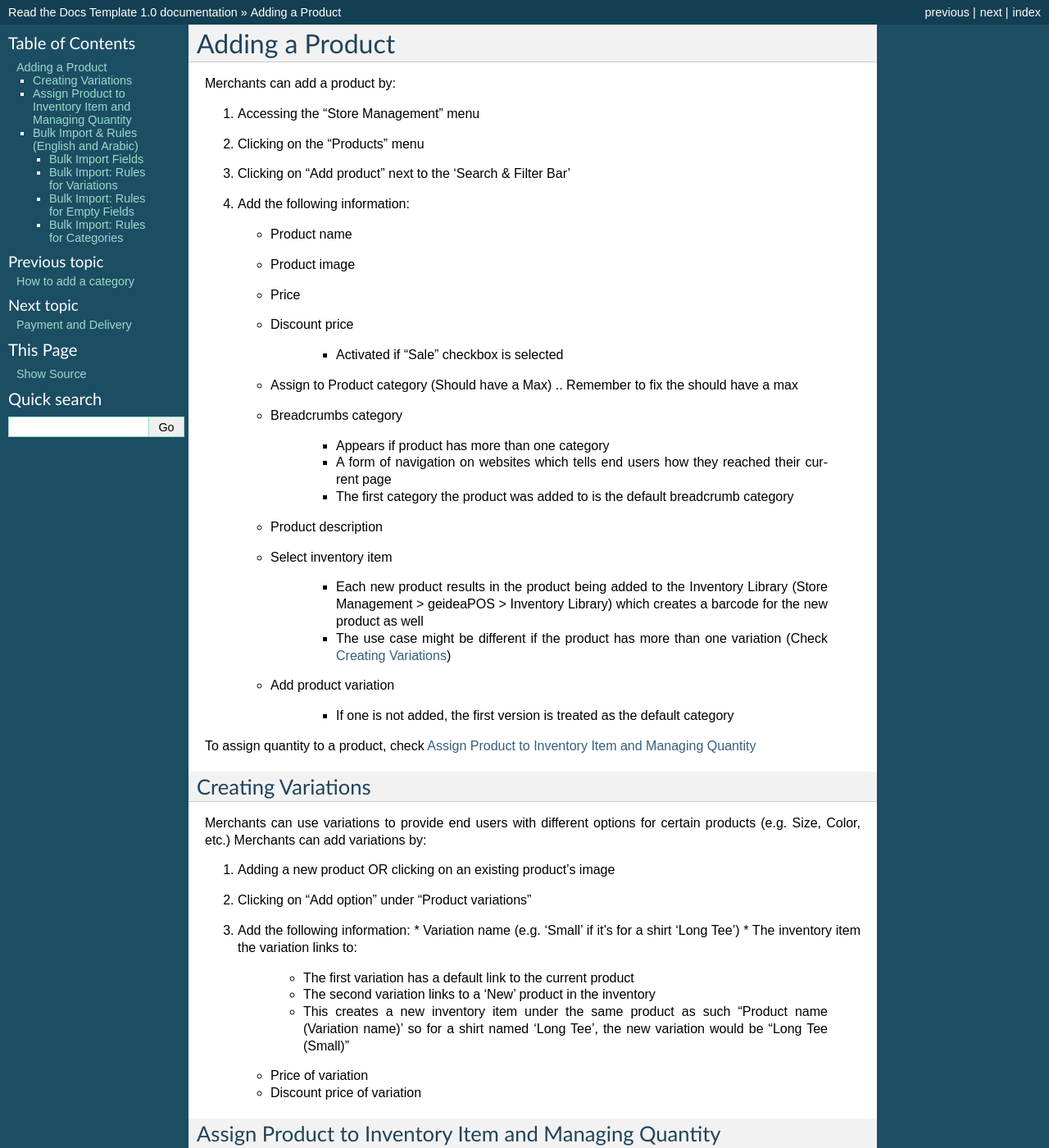
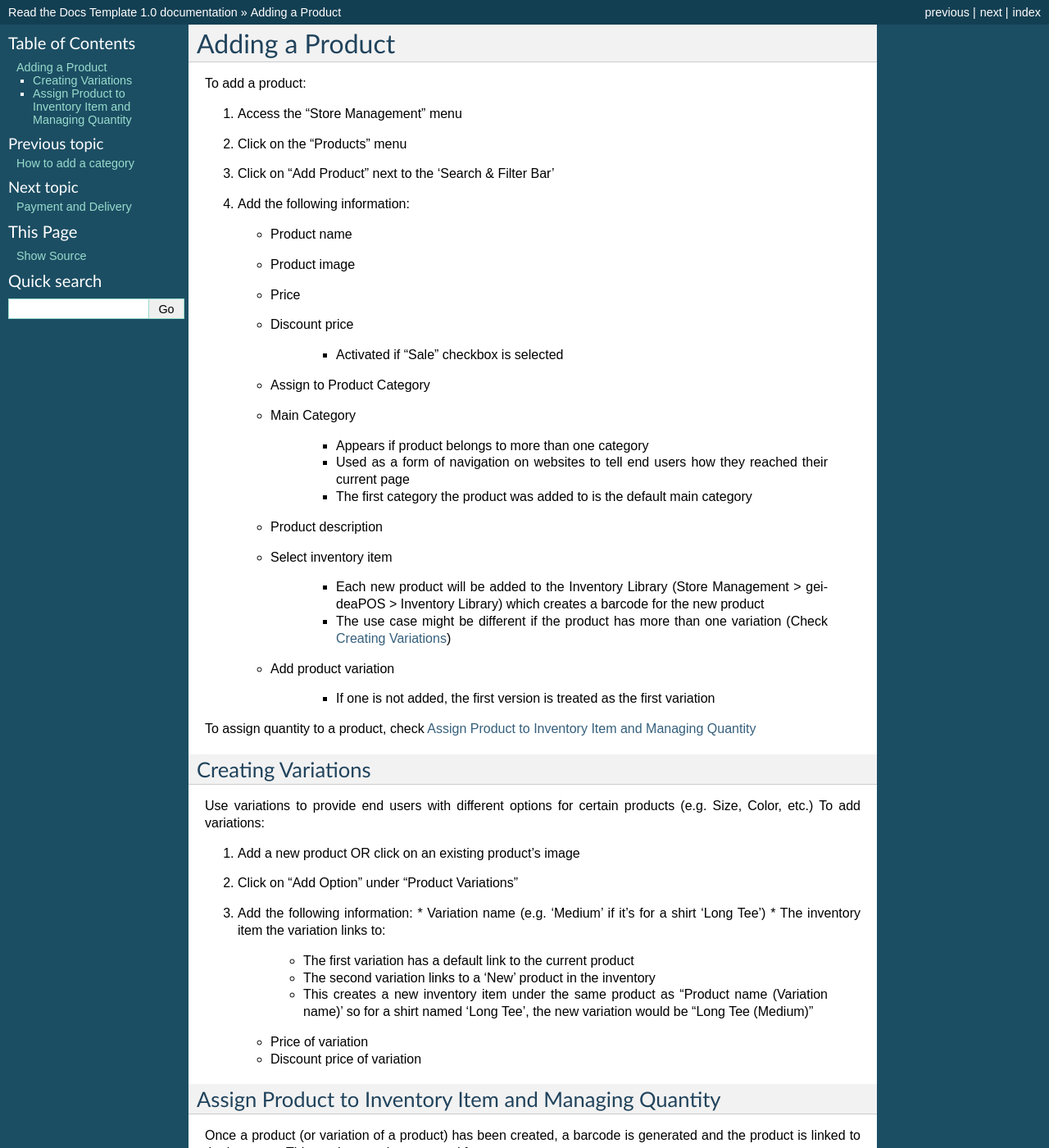
Before and after one commit to KhalilMayyasi/WBDocumentation, a Sphinx documentation site: the page built from docs/AddingProduct.rst, in a window 1280 px wide and 1400 px high. Shown: the whole window at 82% size. Built offline with Sphinx 7.4.7, drawn with Linux system fonts in a browser that asks for light colours; pages that are not in the unit, such as notebooks, are missing from menus; some of the changed text lies outside the part shown.

Commit message:
rerwite information in this section

```diff
--- a/docs/AddingProduct.rst
+++ b/docs/AddingProduct.rst
@@ -2,11 +2,11 @@
 Adding a Product
 ================================
 
-Merchants can add a product by:
+To add a product:
 
-#. Accessing the “Store Management” menu
-#. Clicking on the “Products” menu
-#. Clicking on “Add product” next to the ‘Search & Filter Bar’
+#. Access  the “Store Management” menu
+#. Click on the “Products” menu
+#. Click on “Add Product” next to the ‘Search & Filter Bar’
 #. Add the following information:
 
    * Product name
@@ -16,20 +16,20 @@ Merchants can add a product by:
 
       * Activated if “Sale” checkbox is selected
 
-   * Assign to Product category (Should have a Max) .. Remember to fix the should have a max
-   * Breadcrumbs category
+   * Assign to Product Category
+   * Main Category
 
-      * Appears if product has more than one category
-      * A form of navigation on websites which tells end users how they reached their current page
-      * The first category the product was added to is the default breadcrumb category
+      * Appears if product belongs to more than one category
+      * Used as a form of navigation on websites to tell end users how they reached their current page
+      * The first category the product was added to is the default main category
    * Product description
    * Select inventory item
 
-      * Each new product results in the product being added to the Inventory Library (Store Management > geideaPOS > Inventory Library) which creates a barcode for the new product as well
+      * Each new product will be  added to the Inventory Library (Store Management > geideaPOS > Inventory Library) which creates a barcode for the new product
       * The use case might be different if the product has more than one variation (Check :ref:`Creating Variations`)
    * Add product variation
 
-      * If one is not added, the first version is treated as the default category
+      * If one is not added, the first version is treated as the first variation
 
 To assign quantity to a product, check :ref:`Assign Product to Inventory Item and Managing Quantity`
 
@@ -37,17 +37,17 @@ To assign quantity to a product, check :ref:`Assign Product to Inventory Item an
 Creating Variations
 -------------------------------
 
-Merchants can use variations to provide end users with different options for certain products (e.g. Size, Color, etc.)
-Merchants can add variations by:
+Use variations to provide end users with different options for certain products (e.g. Size, Color, etc.)
+To add variations:
 
-#. Adding a new product OR clicking on an existing product’s image
-#. Clicking on “Add option” under “Product variations”
+#. Add a new product OR click on an existing product’s image
+#. Click on “Add Option” under “Product Variations”
 #. Add the following information:
-   * Variation name (e.g. ‘Small’ if it’s for a shirt ‘Long Tee’)
+   * Variation name (e.g. ‘Medium’ if it’s for a shirt ‘Long Tee’)
    * The inventory item the variation links to:
       * The first variation has a default link to the current product
       * The second variation links to a ‘New’ product in the inventory
-      * This creates a new inventory item under the same product as such “Product name (Variation name)’ so for a shirt named ‘Long Tee’, the new variation would be “Long Tee (Small)”
+      * This creates a new inventory item under the same product as “Product name (Variation name)’ so for a shirt named ‘Long Tee’, the new variation would be “Long Tee (Medium)”
    * Price of variation
    * Discount price of variation
 
@@ -69,102 +69,102 @@ Once a product (or variation of a product) has been created, a barcode is genera
   :width: 700
   :alt: Alternative text
 
-Adding inventory (product quantity) for the first variation can be done by:
+To add inventory (product quantity) for the first variation:
 
-#. Clicking on ‘New > Receipt’
-#. Adding the following information
+#. Click on ‘New > Receipt’
+#. Add the following information:
 
     * Warehouse
     * Item
     * Quantity
-    * Purchase price
+    * Cost per unit
 
-Adding inventory for the second variation is a bit different:
+To add inventory for the second variation is a bit different:
 
 #. Click on the second variation (In the above example, it would be “Long Sleeve Tee (small)”
 #. At the top right, click ‘New > Receipt’
-#. Add the following information
+#. Add the following information:
 
     * Warehouse
     * Item
     * Quantity
-    * Purchase price
+    * Cost per unit
 
 .. image:: ./productToInventory4.png
   :width: 500
   :alt: Alternative text
 
+..
+   Bulk Import & Rules (English and Arabic)
+   -------------------------------------------------
 
-Bulk Import & Rules (English and Arabic)
--------------------------------------------------
+   Merchants can also add products via bulk import by accessing:
 
-Merchants can also add products via bulk import by accessing:
+   .. code-block:: text
 
-.. code-block:: text
+      Settings > Integrations & Data Sharing > Data Import > Google Spreadsheet
 
-   Settings > Integrations & Data Sharing > Data Import > Google Spreadsheet
+   You can import items without variations, items with variations or both of them at the same time.
 
-You can import items without variations, items with variations or both of them at the same time.
+   Bulk Import Fields
+   ^^^^^^^^^^^^^^^^^^^^^^^^^^^^^^^^^^
 
-Bulk Import Fields
-^^^^^^^^^^^^^^^^^^^^^^^^^^^^^^^^^^
+   * **Product name:en** (product name in English)
+   * **Product name:ar_SA** (product name in Arabic)
+   * **Product description:en** (product description in English)
+   * **Product description:ar_SA** (product description in Arabic)
+   * **Product image link** (link for the product image .jpg) → check formats
+   * **Product category:en** (product category name in English)
+   * **Product category:ar_SA** (product category name in Arabic)
+   * **Variation name:en** (variation name in English)
+   * **Variation name:ar_SA** (variation name in Arabic)
+   * **Barcode** (12-digit code)
+   * **Cost per unit** (purchasing cost)
+   * **Price**
+   * **Discount price**
+   * **Tax**
+   * **Quantity**
 
-* **Product name:en** (product name in English)
-* **Product name:ar_SA** (product name in Arabic)
-* **Product description:en** (product description in English)
-* **Product description:ar_SA** (product description in Arabic)
-* **Product image link** (link for the product image .jpg) → check formats
-* **Product category:en** (product category name in English)
-* **Product category:ar_SA** (product category name in Arabic)
-* **Variation name:en** (variation name in English)
-* **Variation name:ar_SA** (variation name in Arabic)
-* **Barcode** (12-digit code)
-* **Cost per unit** (purchasing cost)
-* **Price**
-* **Discount price**
-* **Tax**
-* **Quantity**
+   Bulk Import: Rules for Variations
+   ^^^^^^^^^^^^^^^^^^^^^^^^^^^^^^^^^^^^^^^^^^^^^
 
-Bulk Import: Rules for Variations
-^^^^^^^^^^^^^^^^^^^^^^^^^^^^^^^^^^^^^^^^^^^^^
+   #. Items without variations:
 
-#. Items without variations:
+      #. each string means one product will be imported
+      #. *variation name:en* and *variation name:ar_SA* should be empty
 
-   #. each string means one product will be imported
-   #. *variation name:en* and *variation name:ar_SA* should be empty
+   #. Items with variations:
 
-#. Items with variations:
+      #. the *string for the product*
 
-   #. the *string for the product*
+         #. should contain *Product name:en* and *Product name:ar_SA *
+         #. should NOT contain *variation name:en* and *variation name:ar_SA* and *Barcode*
+         #. is not imported
+      #. the *string for each variation of the product*
 
-      #. should contain *Product name:en* and *Product name:ar_SA *
-      #. should NOT contain *variation name:en* and *variation name:ar_SA* and *Barcode*
-      #. is not imported
-   #. the *string for each variation of the product*
-
-      #. should **NOT** contain *Product name:en* and *Product name:ar_SA*
-      #. should contain *variation name:en* and *variation name:ar_SA* and *Barcode*
-      #. is imported
+         #. should **NOT** contain *Product name:en* and *Product name:ar_SA*
+         #. should contain *variation name:en* and *variation name:ar_SA* and *Barcode*
+         #. is imported
 
 
-Bulk Import: Rules for Empty Fields
-^^^^^^^^^^^^^^^^^^^^^^^^^^^^^^^^^^^^^^^^^^^^^^^^^^^^^
+   Bulk Import: Rules for Empty Fields
+   ^^^^^^^^^^^^^^^^^^^^^^^^^^^^^^^^^^^^^^^^^^^^^^^^^^^^^
 
-#. If *Product image link* is empty, then item will be added without a picture
-#. If *Cost per unit*, *Price*, *Discount price* and *Tax* are empty – these fields will not be added
-#. The *Quantity* field
+   #. If *Product image link* is empty, then item will be added without a picture
+   #. If *Cost per unit*, *Price*, *Discount price* and *Tax* are empty – these fields will not be added
+   #. The *Quantity* field
 
-   #. If a number is added, then a receipt transaction to the default warehouse will be created.
-   #. If not, the inventory Item will be created with an out of stock state.
-#. **A barcode is strongly requested!** If the merchant has no existing barcodes for his items to bulk import, then we suggest to autofill it in a Google Sheet (e.g. 000000000001, 000000000002).
-#. If the merchant already has an existing barcode in the database and tries to import any item with the same barcode, then the existing item will be replaced with the data from the Google Sheet – **BE CAREFUL!** So, the best way is to bulk import to a new/empty Store.
+      #. If a number is added, then a receipt transaction to the default warehouse will be created.
+      #. If not, the inventory Item will be created with an out of stock state.
+   #. **A barcode is strongly requested!** If the merchant has no existing barcodes for his items to bulk import, then we suggest to autofill it in a Google Sheet (e.g. 000000000001, 000000000002).
+   #. If the merchant already has an existing barcode in the database and tries to import any item with the same barcode, then the existing item will be replaced with the data from the Google Sheet – **BE CAREFUL!** So, the best way is to bulk import to a new/empty Store.
 
 
-Bulk Import: Rules for Categories
-^^^^^^^^^^^^^^^^^^^^^^^^^^^^^^^^^^^^^^^^^^^^^^^^^^^^^^
+   Bulk Import: Rules for Categories
+   ^^^^^^^^^^^^^^^^^^^^^^^^^^^^^^^^^^^^^^^^^^^^^^^^^^^^^^
 
-#. If this field is left empty, the item will be left as uncategorized.
-#. If an item has a category and a subcategory, please use the forward slash [Category/Subcategory] OR [e.g. Mens/Shoes]
-#. If you wanna assign an item to a few categories, please type it with comma [Category 1, Category 2] OR [e.g. Desserts, Ice Cream]
-#. P.2 and P.3 are applicable to Product category:ar_SA, however, from a right-to-left orientation. [ترحيب / أساور] → In this case, ترحيب is the main category and أساور is the subcategory.
-#. If you type a new category name, then a new category will be created and the item will be assigned.
+   #. If this field is left empty, the item will be left as uncategorized.
+   #. If an item has a category and a subcategory, please use the forward slash [Category/Subcategory] OR [e.g. Mens/Shoes]
+   #. If you wanna assign an item to a few categories, please type it with comma [Category 1, Category 2] OR [e.g. Desserts, Ice Cream]
+   #. P.2 and P.3 are applicable to Product category:ar_SA, however, from a right-to-left orientation. [ترحيب / أساور] → In this case, ترحيب is the main category and أساور is the subcategory.
+   #. If you type a new category name, then a new category will be created and the item will be assigned.
```
